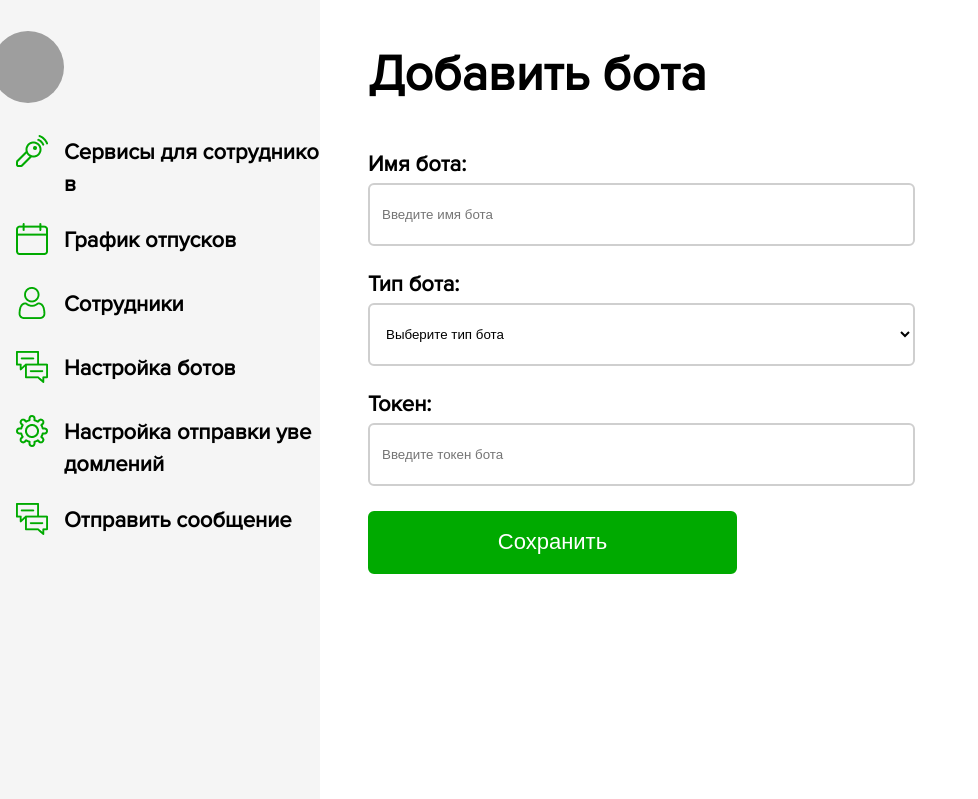
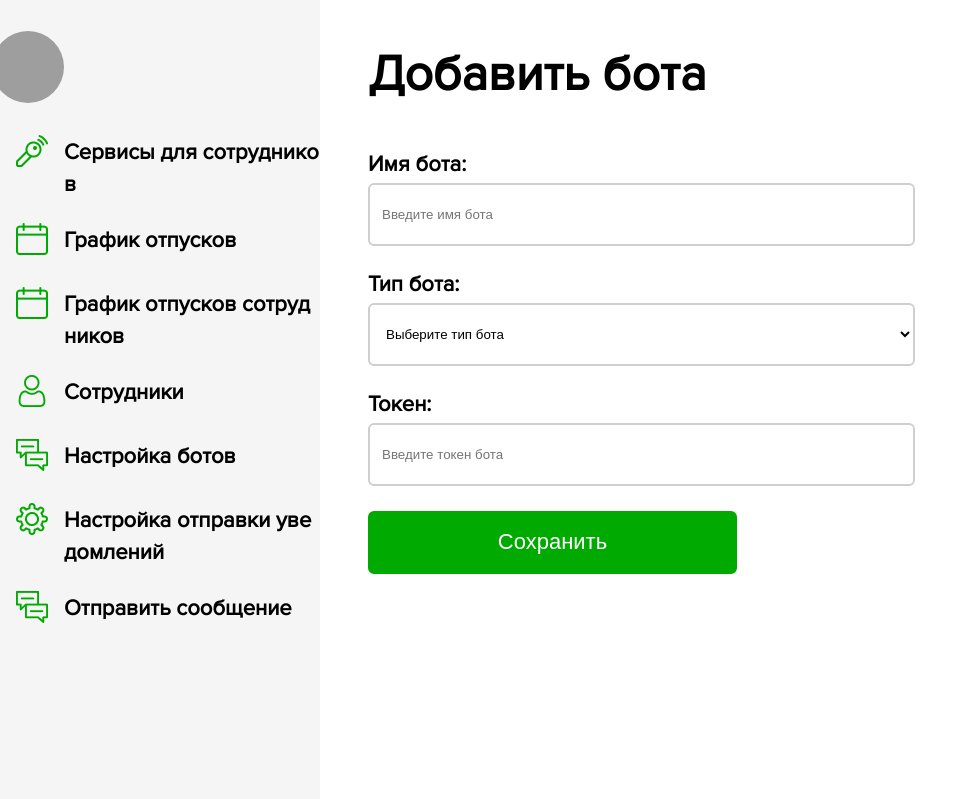
Before and after one commit to Dmitriy200123/employee_portal, a Django app: page /chatbots/add_chatbot/ in a window 1280 px wide. Shown: the part 102-901 px from the top of the page, without its empty margins (0-978 px from the left). Run offline with Django 3.2, Linux system fonts and the light colour scheme; the visitor is signed in with stand-in values (Sample User, id 1); data that the repository does not hold is empty; grey boxes are pictures that could not be loaded.

Commit message:
added employee vacation page

```diff
--- a/employee_portal/templates/inc/_side_bar.html
+++ b/employee_portal/templates/inc/_side_bar.html
@@ -20,6 +20,12 @@
     </div>
     <div class="left_nav_item">
         <a class="left_nav_link" href="{% url 'vacation_schedule:vacationListPage' %}">График отпусков</a>
+    </div>
+     <div class="left_nav_item">
+        <img src="/../media/left_nav_bar_image/calendar.png" alt="Календарь">
+    </div>
+    <div class="left_nav_item">
+        <a class="left_nav_link" href="{% url 'vacation_schedule:employeeVacationPage' %}">График отпусков сотрудников</a>
     </div>
     <div class="left_nav_item">
         <img src="/../media/left_nav_bar_image/user.png" alt="Пользователь">
--- a/employee_portal/vacation_schedule/urls.py
+++ b/employee_portal/vacation_schedule/urls.py
@@ -9,4 +9,5 @@ urlpatterns = [
     path('add_vacation/<int:id>/', login_required(views.UpdateOrCreateVacationPeriod.as_view()), name='updateVacation'),
     path('add_vacation/', login_required(views.UpdateOrCreateVacationPeriod.as_view()), name='addVacation'),
     path('delete_vacation/<int:id>/', login_required(views.DeleteVacationPeriod.as_view()), name='deleteVacation'),
+    path('employee_vacation/', login_required(views.EmployeeVacationPage.as_view()), name='employeeVacationPage'),
 ]
```
Also changed, not shown: employee_portal/vacation_schedule/templates/vacation_schedule/employee_vacation_page.html (added, +10 -0 lines), employee_portal/vacation_schedule/views.py (+6 -1 lines).
